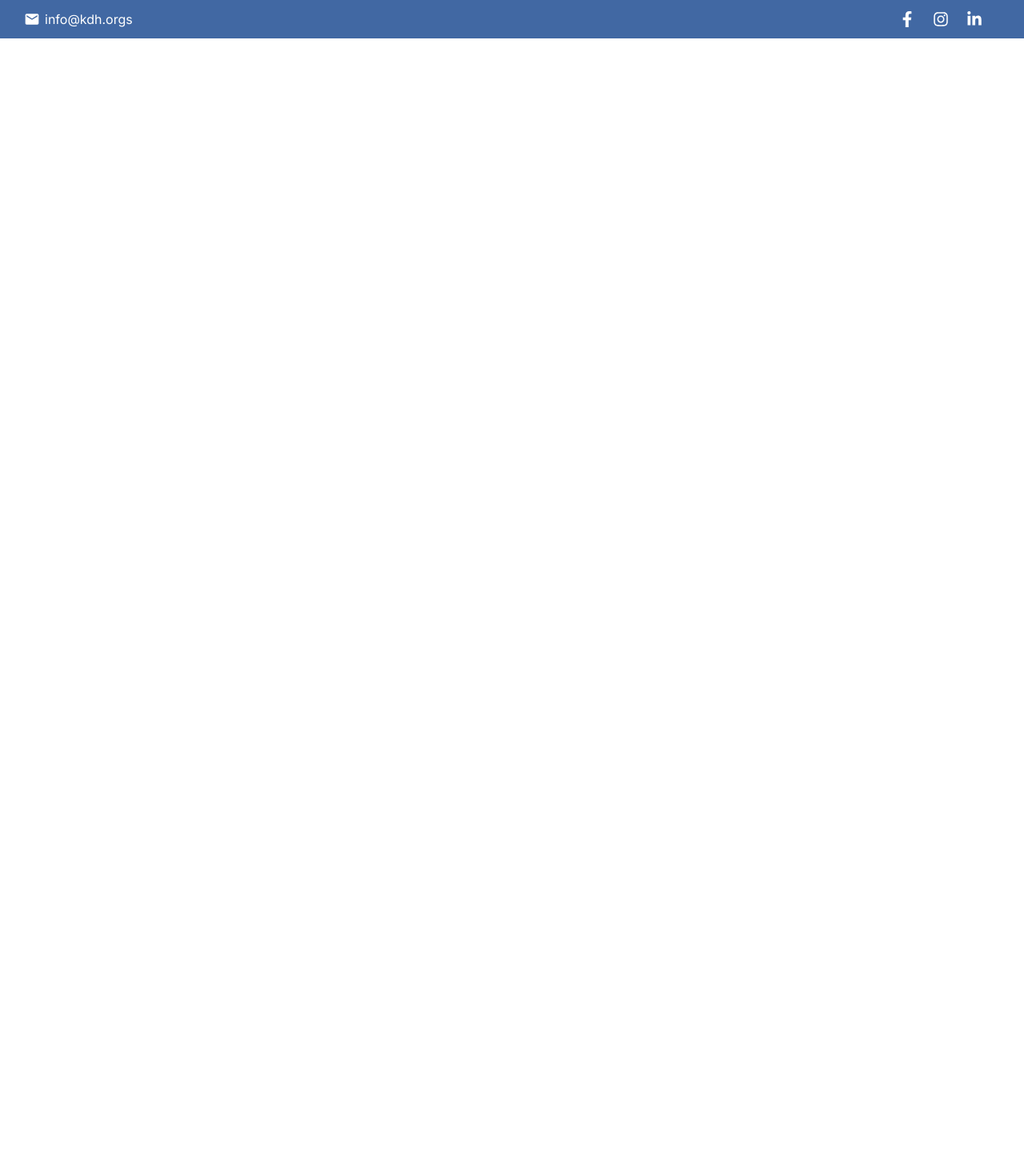
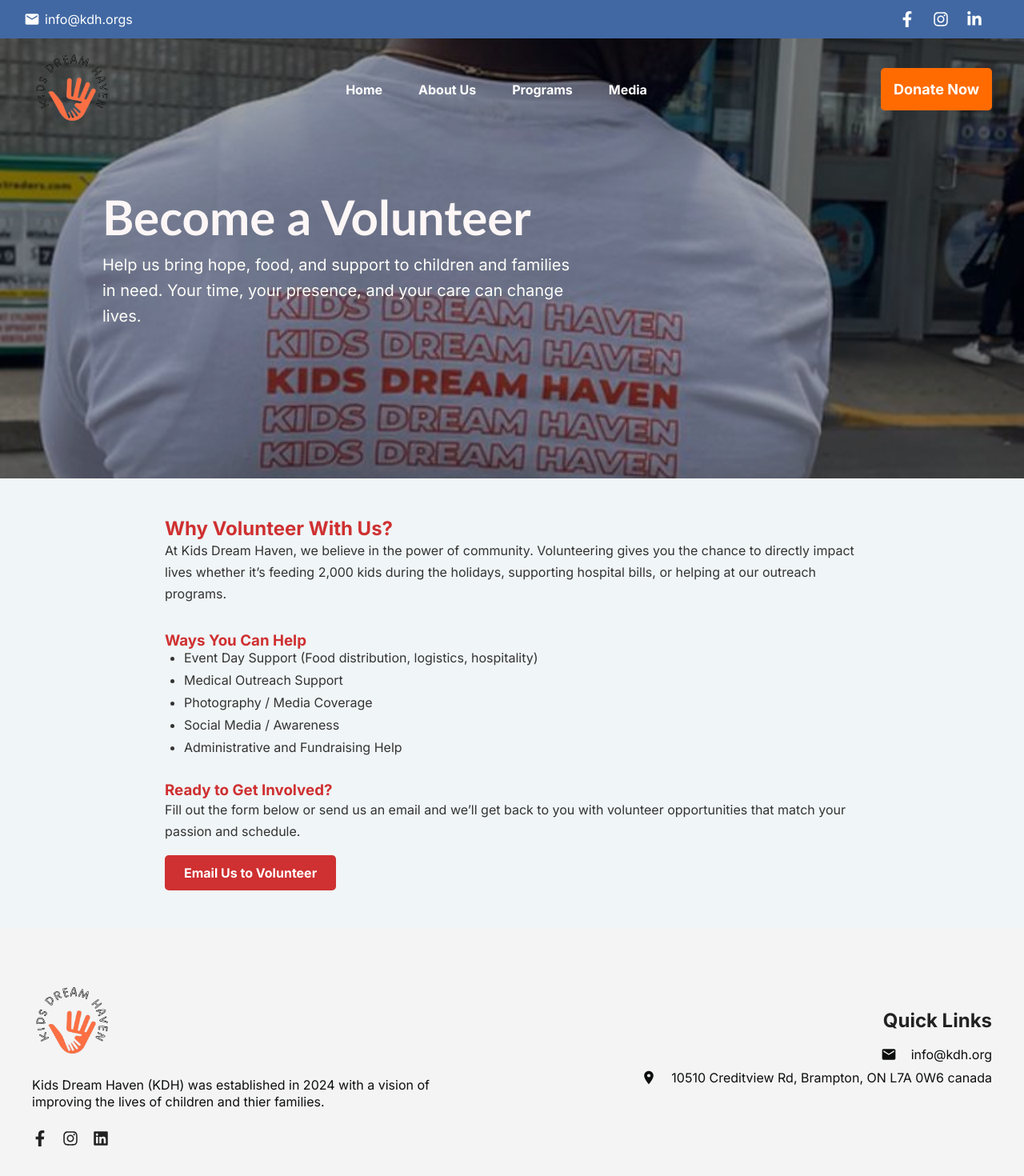
Before and after one commit to Iamosaz/KDH, a React (Vite) app: page /volunteer in a window 1280 px wide. Before the commit this address had no page. Shown: the top 1470 px of the page at 80% size. Before the commit the page ends 800 px from the top, so only its background shows below. Built offline with nearby package versions, Linux system fonts and the light colour scheme.

Commit message:
update all new projects files for this web page

```diff
--- a/src/App.jsx
+++ b/src/App.jsx
@@ -12,6 +12,8 @@
 import HospitalSupport from './Pages/HospitalSupport';
 import FeedingKids from './Pages/FeedingKids';
 import SupportWidows from './Pages/SupportWidows';
+import BecomeAVolunteer from './Pages/BecomeAVolunteer';
+import DonateNow from './Pages/DonateNow';
 
 
 const App = () => {
@@ -43,6 +45,9 @@
             <Route path="/movement/hospital-support" element={<HospitalSupport />} />
             <Route path="/movement/feeding-kids" element={<FeedingKids />} />
             <Route path="/movement/Support-widows" element={<SupportWidows />} />
+            <Route path="/volunteer" element={<BecomeAVolunteer />} />
+            <Route path="/donate" element={<DonateNow />} />
+
         </Routes>
       </main>
       {/* <BottomFooter /> */}
--- a/src/Components/Navbar/Navbar.css
+++ b/src/Components/Navbar/Navbar.css
@@ -106,3 +106,10 @@
 .supportwidow-page-body .navbar {
   padding-top: 45px;
 }
+
+.volunteer-page-body .navbar {
+  padding-top: 45px;
+}
+.donate-now-page-body .navbar{
+    padding-top: 45px;
+}
--- a/src/Components/ProgramSection/ProgramSection.jsx
+++ b/src/Components/ProgramSection/ProgramSection.jsx
@@ -4,6 +4,7 @@
 import program1 from '../Assets/Program8.jpeg';
 import program2 from '../Assets/FutureSt.jpeg';
 import pastProgram from '../Assets/camp.jpeg';
+import { Link } from 'react-router-dom';
 
 const ProgramSection = () => {
   return (
@@ -65,9 +66,7 @@
         <div className="support-section">
           <h2>Support Our Cause</h2>
           <p>Become part of a passionate mission to impact lives at KDH.</p>
-          <a href="/volunteer" className="volunteer-btn1">
-            Become a Volunteer
-          </a>
+         <Link to="/volunteer" className="volunteer-btn1">Become a Volunteer</Link>
         </div>
       </div>
     </section>
--- /dev/null
+++ b/src/Pages/BecomeAVolunteer.jsx
@@ -0,0 +1,59 @@
+import React from 'react'
+import { useEffect } from 'react';
+import Navbar from '../Components/Navbar/Navbar';
+import FooterCA from '../Components/FooterCA/FooterCA';
+import BottomFooter from '../Components/BottomFooter/BottomFooter';
+import volunteerImg from '../Components/Assets/KdhVON.jpeg'
+import './Style/BecomeAVolunteer.css';
+
+const BecomeAVolunteer = () => {
+  useEffect(() => {
+    document.body.classList.add('volunteer-page-body');
+    return () => {
+      document.body.classList.remove('volunteer-page-body');
+    };
+  }, []);
+
+  return (
+    <>
+      <Navbar />
+      <div className="volunteer-hero-section">
+        <img src={volunteerImg} alt="Volunteer" className="volunteer-hero-img" />
+        <div className="volunteer-hero-text">
+          <h1>Become a Volunteer</h1>
+          <p>
+            Help us bring hope, food, and support to children and families in need. Your time, your presence, and your care can change lives.
+          </p>
+        </div>
+      </div>
+
+      <section className="volunteer-info-section">
+        <h2>Why Volunteer With Us?</h2>
+        <p>
+          At Kids Dream Haven, we believe in the power of community. Volunteering gives you the chance to directly impact lives whether it’s feeding 2,000 kids during the holidays, supporting hospital bills, or helping at our outreach programs.
+        </p>
+
+        <h3>Ways You Can Help</h3>
+        <ul>
+          <li>Event Day Support (Food distribution, logistics, hospitality)</li>
+          <li>Medical Outreach Support</li>
+          <li>Photography / Media Coverage</li>
+          <li>Social Media / Awareness</li>
+          <li>Administrative and Fundraising Help</li>
+        </ul>
+
+        <h3>Ready to Get Involved?</h3>
+        <p>Fill out the form below or send us an email and we’ll get back to you with volunteer opportunities that match your passion and schedule.</p>
+
+        <a href="mailto:info@kidsdreamhaven.org" className="volunteer-cta-btn">
+          Email Us to Volunteer
+        </a>
+      </section>
+
+      <FooterCA />
+      <BottomFooter />
+    </>
+  )
+}
+
+export default BecomeAVolunteer
--- /dev/null
+++ b/src/Pages/DonateNow.jsx
@@ -0,0 +1,63 @@
+import React from 'react'
+import Navbar from '../Components/Navbar/Navbar'
+import FooterCA from '../Components/FooterCA/FooterCA'
+import BottomFooter from '../Components/BottomFooter/BottomFooter'
+import './Style/DonateNow.css';
+import { useEffect } from 'react';
+
+const DonateNow = () => {
+
+   useEffect(() => {
+      document.body.classList.add('donate-now-page-body');
+      return () => {
+        document.body.classList.remove('donate-now-page-body');
+      };
+    }, []);
+
+  return (
+      <>
+      <Navbar />
+
+      <div className="donate-wrapper">
+        <div className="donate-header">
+          <h1>Support Our Mission</h1>
+          <p>Your donation helps us create a brighter future for children and communities in need.</p>
+        </div>
+
+        <form className="donate-form">
+          <div className="form-group">
+            <label>Name</label>
+            <input type="text" placeholder="Your Full Name" required />
+          </div>
+
+          <div className="form-group">
+            <label>Email</label>
+            <input type="email" placeholder="you@example.com" required />
+          </div>
+
+          <div className="form-group">
+            <label>Donation Amount ($)</label>
+            <input type="number" placeholder="Enter amount" required />
+          </div>
+
+          <div className="form-group">
+            <label>Payment Method</label>
+            <select required>
+              <option value="">-- Select Payment Method --</option>
+              <option value="credit">Credit Card</option>
+              <option value="paypal">PayPal</option>
+              <option value="bank">Bank Transfer</option>
+            </select>
+          </div>
+
+          <button type="submit" className="donate-btn">Donate Now</button>
+        </form>
+      </div>
+
+      <FooterCA />
+      <BottomFooter />
+    </>
+  )
+}
+
+export default DonateNow
--- /dev/null
+++ b/src/Pages/Style/BecomeAVolunteer.css
@@ -0,0 +1,80 @@
+.volunteer-page-body {
+  background-color: #f0f5f7;
+}
+
+.volunteer-hero-section {
+  position: relative;
+  width: 100%;
+  height: 550px;
+}
+
+.volunteer-hero-img {
+  width: 100%;
+  height: 100%;
+  object-fit: cover;
+  filter: brightness(65%);
+}
+
+.volunteer-hero-text {
+  position: absolute;
+  top: 50%;
+  left: 10%;
+  transform: translateY(-50%);
+  color: #fefef9;
+  max-width: 600px;
+}
+
+.volunteer-hero-text h1 {
+  font-size: 60px;
+  font-family: 'Gill Sans', 'Gill Sans MT', Calibri, 'Trebuchet MS', sans-serif;
+  margin-bottom: 0.5rem;
+  color: #fdf6f6;
+}
+
+.volunteer-hero-text p {
+  font-size: 20px;
+  line-height: 1.6;
+}
+
+.volunteer-info-section {
+  max-width: 900px;
+  margin: 3rem auto;
+  padding: 0 1rem;
+  color: #333;
+}
+
+.volunteer-info-section h2,
+.volunteer-info-section h3 {
+  color: #cf3031;
+  margin-top: 2rem;
+}
+
+.volunteer-info-section p {
+  margin-bottom: 1rem;
+  line-height: 1.7;
+}
+
+.volunteer-info-section ul {
+  list-style-type: disc;
+  padding-left: 1.5rem;
+  margin-bottom: 2rem;
+}
+
+.volunteer-info-section li {
+  margin-bottom: 0.5rem;
+}
+
+.volunteer-cta-btn {
+  display: inline-block;
+  padding: 12px 24px;
+  background-color: #cf3031;
+  color: white;
+  text-decoration: none;
+  border-radius: 5px;
+  font-weight: bold;
+  transition: background 0.3s;
+}
+
+.volunteer-cta-btn:hover {
+  background-color: #a82728;
+}
--- /dev/null
+++ b/src/Pages/Style/DonateNow.css
@@ -0,0 +1,63 @@
+.donate-wrapper {
+  padding: 4rem 1rem 3rem;
+  max-width: 700px;
+  margin: 0 auto;
+  background-color: #f9f9f9;
+  border-radius: 10px;
+  margin-bottom: 50px;
+  margin-top: 100px; /* Adjust based on your Navbar height */
+}
+.donate-now-page-body {
+  background-color: #d3a7c1;
+}
+
+
+.donate-header {
+  text-align: center;
+  margin-bottom: 2rem;
+}
+
+.donate-header h1 {
+  font-size: 2rem;
+  color: #2c3e50;
+}
+
+.donate-header p {
+  font-size: 1rem;
+  color: #555;
+}
+
+.donate-form {
+  display: flex;
+  flex-direction: column;
+  gap: 1.2rem;
+}
+
+.form-group label {
+  font-weight: bold;
+  margin-bottom: 0.3rem;
+  display: block;
+}
+
+.form-group input,
+.form-group select {
+  width: 100%;
+  padding: 0.8rem;
+  font-size: 1rem;
+  border: 1px solid #ccc;
+  border-radius: 5px;
+}
+
+.donate-btn {
+  background-color: #ff6b00;
+  color: #fff;
+  padding: 1rem;
+  border: none;
+  border-radius: 5px;
+  font-weight: bold;
+  cursor: pointer;
+}
+
+.donate-btn:hover {
+  background-color: #e85a00;
+}
```
Also changed, not shown: src/Components/Assets/KdhVON.jpeg (added).
